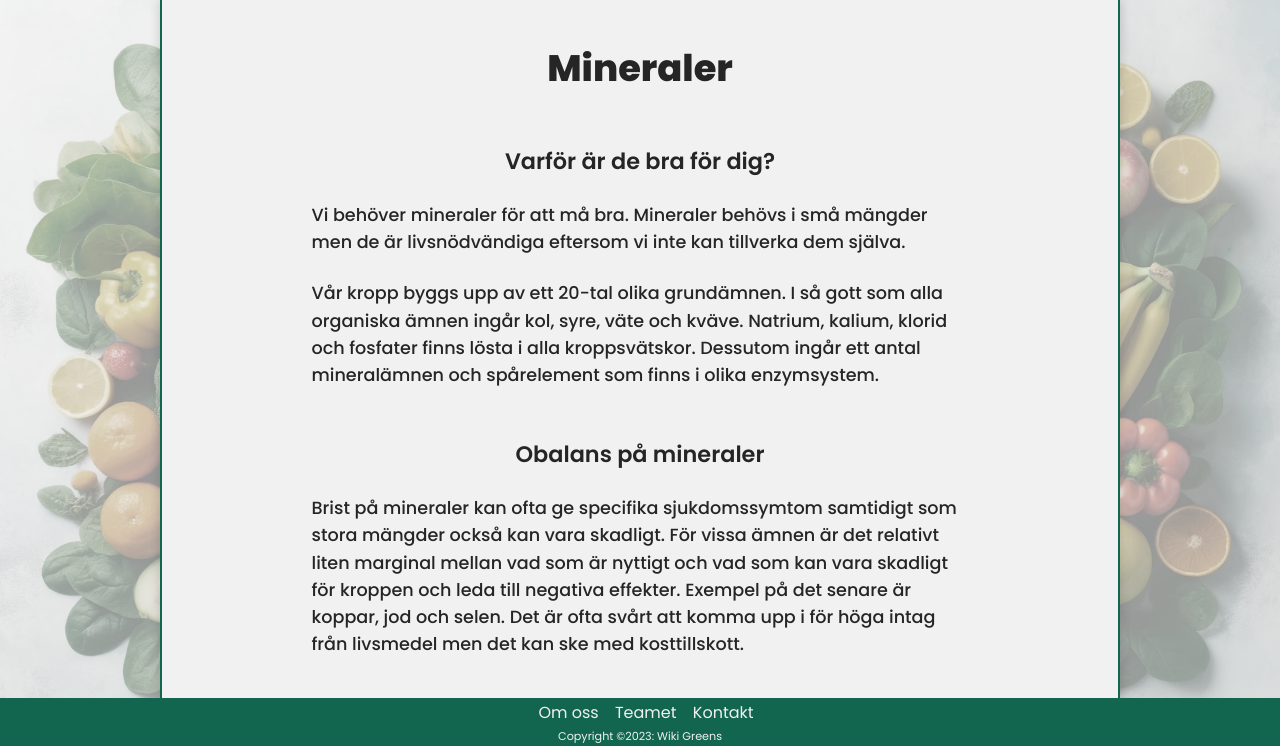
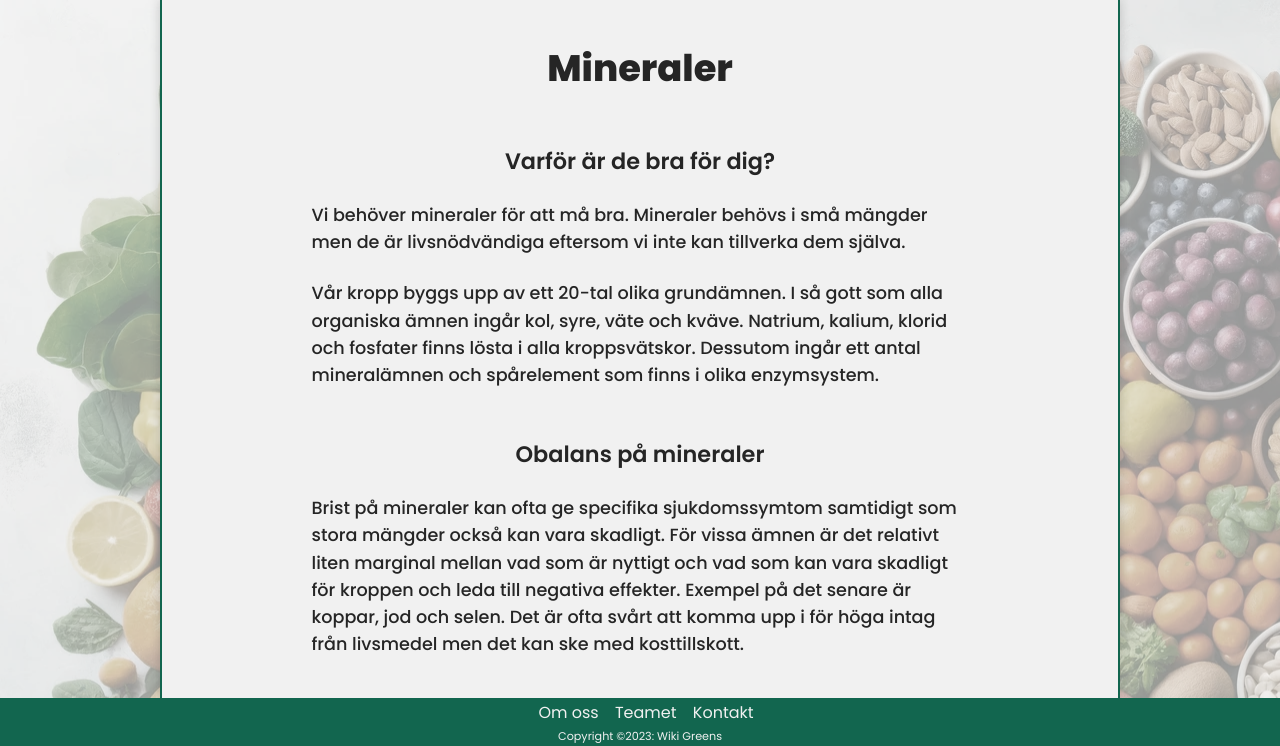
Before and after one commit to Lindayh/nutrition, a Flask app: page /mineraler in a window 1280 px wide. Shown: the part 120-866 px from the top of the page. Run offline with Flask 3, Linux system fonts and the light colour scheme; some libraries are stand-ins or nearby versions.

Commit message:
infopage background uppdate
changed from cover to auto
removed redundant comment

```diff
--- a/static/style.css
+++ b/static/style.css
@@ -223,9 +223,9 @@ footer p {
 /* ----------------- General info page styling  ----------------*/
 
 .info-page-container {
-  background-image: url("/static/images/Background1.png"); /*temp file calling replace with file in map*/
+  background-image: url("/static/images/Background1.png");
   color: var(--text-color);
-  background-size: cover;
+  background-size: auto;
   background-repeat: no-repeat;
   display: flex;
   flex-direction: column;
```
